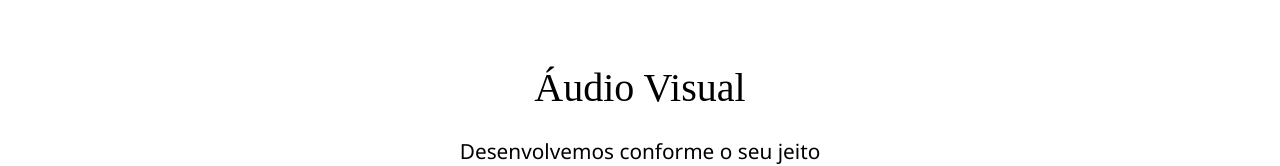
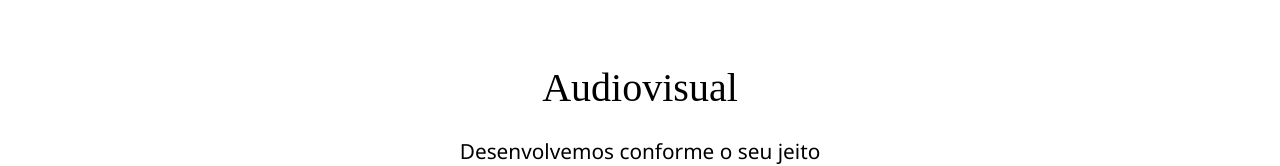
Before and after one commit to NatanaelF1/QuintalMidia, a plain HTML site: page index.html in a window 1280 px wide. Shown: the part 1969-2135 px from the top of the page. Drawn offline with nearby package versions, Linux system fonts and the light colour scheme; a web font is replaced by a local one.

Commit message:
Add files via upload

```diff
--- a/index.html
+++ b/index.html
@@ -20,6 +20,7 @@
     <div class="collapse navbar-collapse text-center justify-content-center" id="navbar9">
       <ul class="navbar-nav">
         <li  class="nav-item mx-2"> <a class="nav-link navbar-brand mr-0 text-white" href="./index.html">
+
           <b class="logo" id="acessibilidade"> Quintal Mídia</b></a> </li>
           <li  class="nav-item mx-2" > <a  class="nav-link" href="#" >Portifólio</a> </li>
           <li class="nav-item mx-2"> <a class="nav-link" href="./agencia.html">Agência</a> </li>
@@ -78,7 +79,7 @@
     <div class="container">
       <div class="linha">
         <div class="col-md-8 mx-auto">
-          <h1 class="mb-3">Áudio Visual</h1>
+          <h1 class="mb-3">Audiovisual</h1>
           <p class="lead mb-0">Desenvolvemos conforme o seu jeito</p> <a class="btn btn-primary m-3" href="./audiovisual.html">Conhecer Projeto</a> <a href="./audiovisual.html"><img class="btn2" src="imagens/fest3.jpg" width="750" height="500" alt="imagem-audio-visual"></a>
         </div>
       </div>
```
Also changed, not shown: agencia.html (+1 -1 lines).
